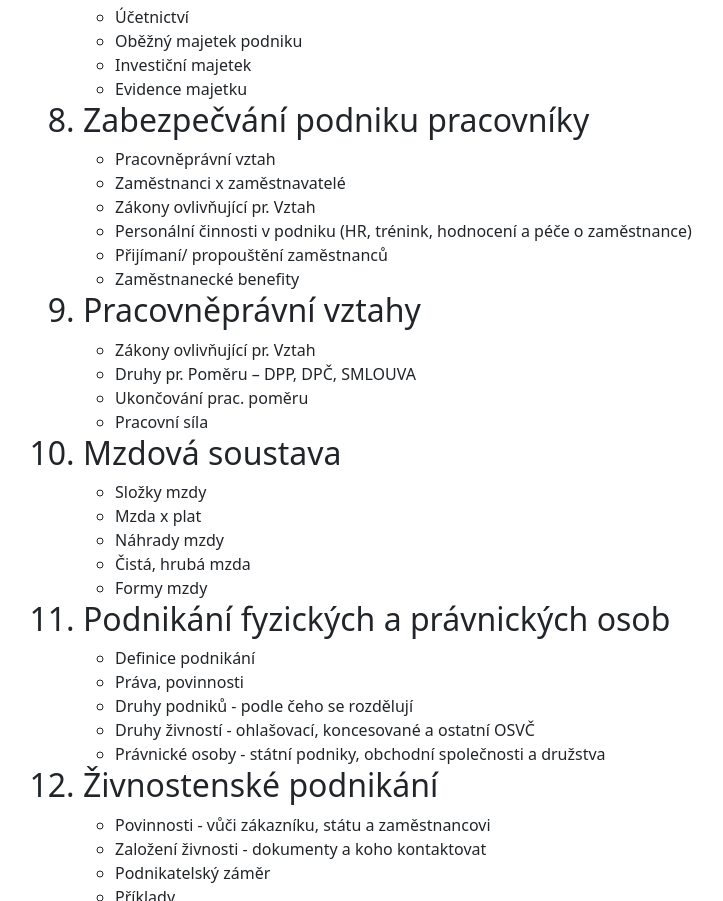
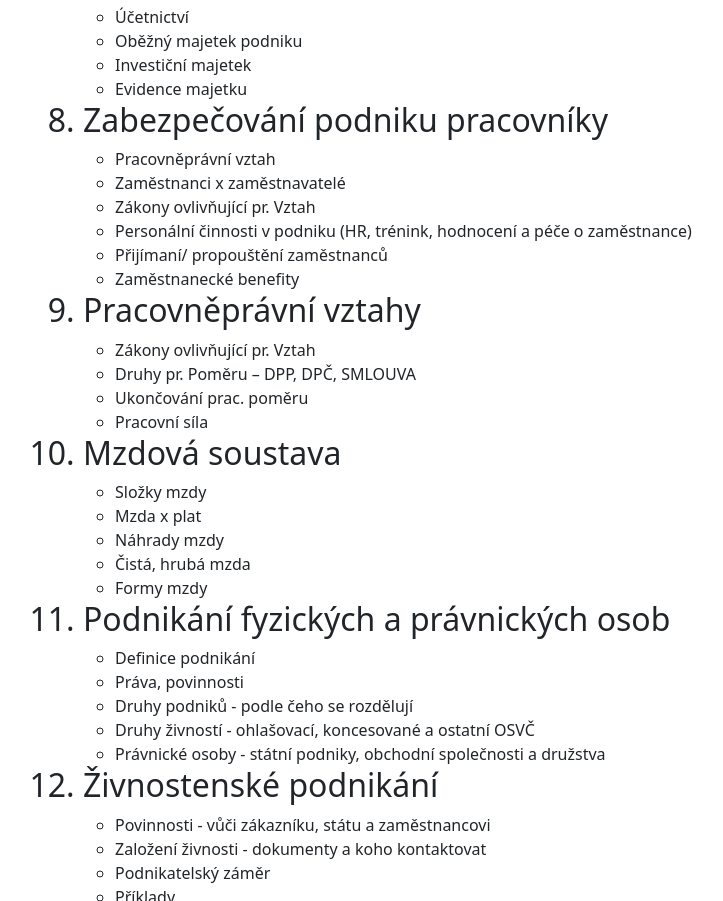
Before and after one commit to filip2cz/maturita-eko, a plain HTML site: page osnova/index.html in a window 1280 px wide. Shown: the part 2204-3105 px from the top of the page, without its empty margins (31-754 px from the left). Drawn offline with nearby package versions, Linux system fonts and the light colour scheme.

Commit message:
EDIT: oprava pravopisných chyb

```diff
--- a/osnova/index.html
+++ b/osnova/index.html
@@ -181,7 +181,7 @@
             </ul>
 
             <h2>
-                <li>Zabezpečvání podniku pracovníky</li>
+                <li>Zabezpečování podniku pracovníky</li>
             </h2>
 
             <ul>
```
Also changed, not shown: 1 other file.
